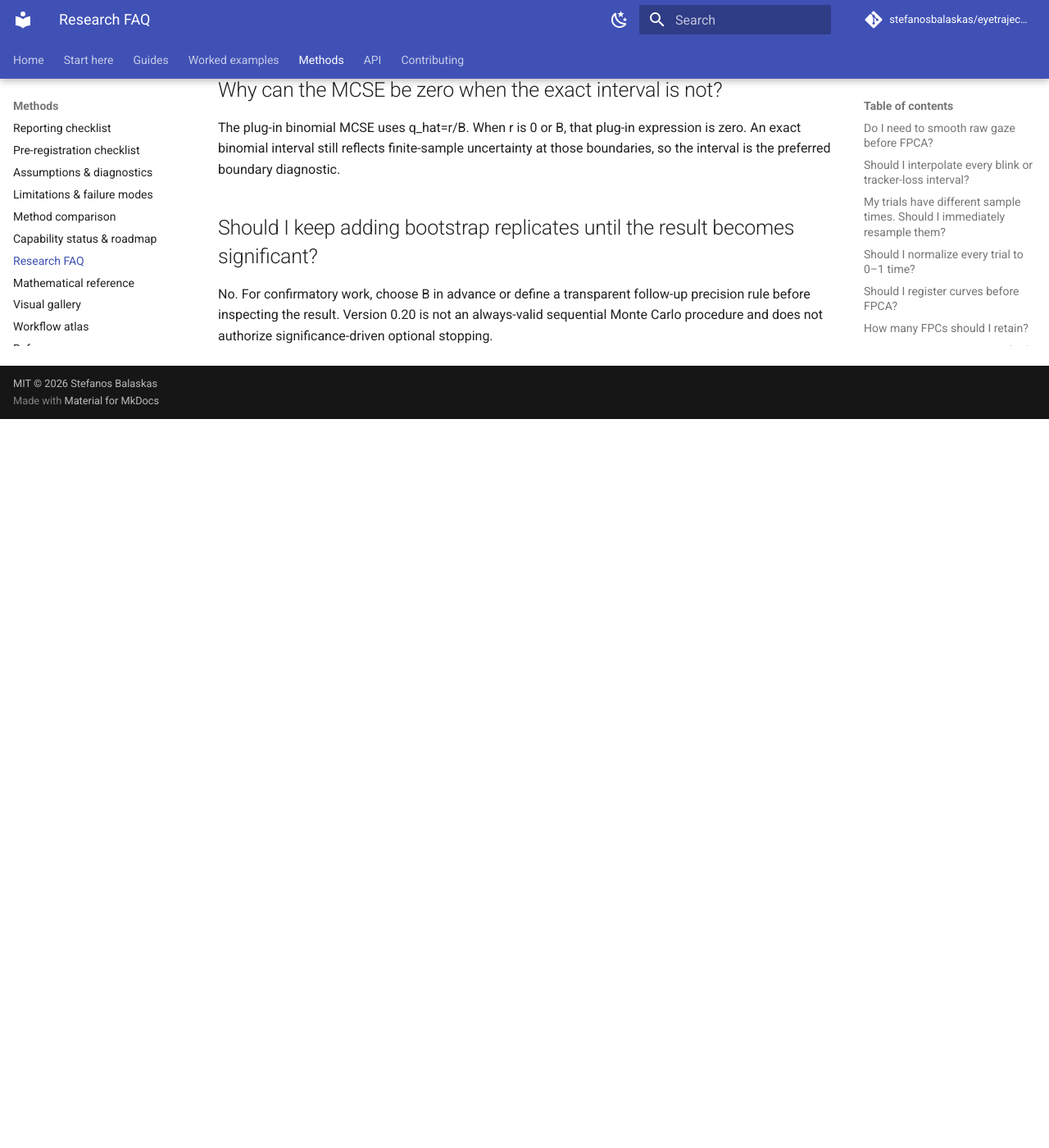
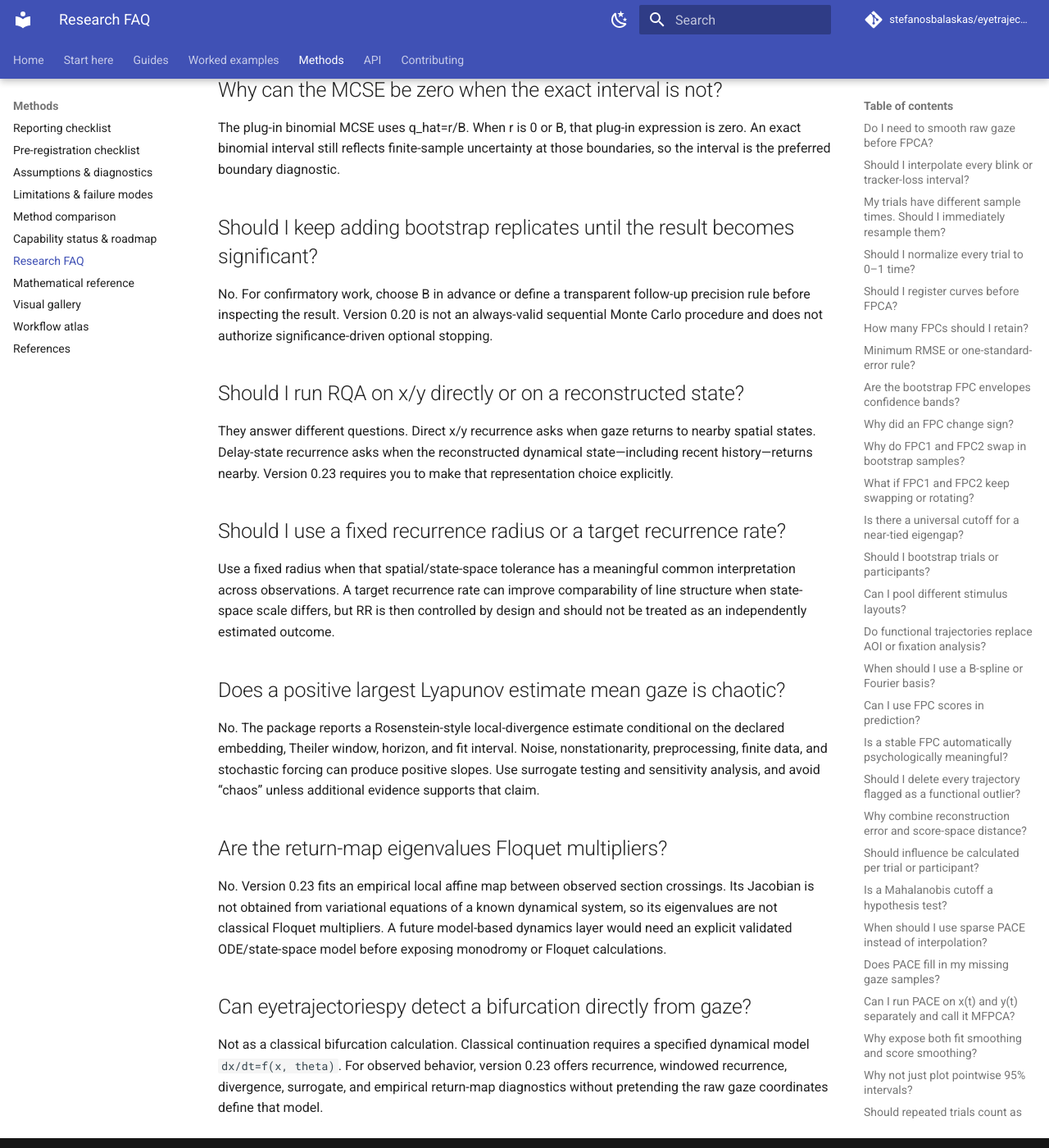
Before and after one commit to stefanosbalaskas/eyetrajectoriespy, an MkDocs documentation site: the page built from docs/methods/faq.md, in a window 1280 px wide and 1400 px high, scrolled down 15790 px. Shown: the whole window at 82% size. Built offline with MkDocs 1.6.1 and Material for MkDocs 9.7.7, drawn with Linux system fonts in a browser that asks for light colours; comment, search, counter and statistics services are not loaded; before the commit the page ends 16301 px from its top, so only the background shows below that.

Commit message:
Add nonlinear dynamics FAQ

```diff
--- a/docs/methods/faq.md
+++ b/docs/methods/faq.md
@@ -410,3 +410,23 @@ The plug-in binomial MCSE uses q_hat=r/B. When r is 0 or B, that plug-in express
 ## Should I keep adding bootstrap replicates until the result becomes significant?
 
 No. For confirmatory work, choose B in advance or define a transparent follow-up precision rule before inspecting the result. Version 0.20 is not an always-valid sequential Monte Carlo procedure and does not authorize significance-driven optional stopping.
+
+## Should I run RQA on x/y directly or on a reconstructed state?
+
+They answer different questions. Direct x/y recurrence asks when gaze returns to nearby spatial states. Delay-state recurrence asks when the reconstructed dynamical state—including recent history—returns nearby. Version 0.23 requires you to make that representation choice explicitly.
+
+## Should I use a fixed recurrence radius or a target recurrence rate?
+
+Use a fixed radius when that spatial/state-space tolerance has a meaningful common interpretation across observations. A target recurrence rate can improve comparability of line structure when state-space scale differs, but RR is then controlled by design and should not be treated as an independently estimated outcome.
+
+## Does a positive largest Lyapunov estimate mean gaze is chaotic?
+
+No. The package reports a Rosenstein-style local-divergence estimate conditional on the declared embedding, Theiler window, horizon, and fit interval. Noise, nonstationarity, preprocessing, finite data, and stochastic forcing can produce positive slopes. Use surrogate testing and sensitivity analysis, and avoid “chaos” unless additional evidence supports that claim.
+
+## Are the return-map eigenvalues Floquet multipliers?
+
+No. Version 0.23 fits an empirical local affine map between observed section crossings. Its Jacobian is not obtained from variational equations of a known dynamical system, so its eigenvalues are not classical Floquet multipliers. A future model-based dynamics layer would need an explicit validated ODE/state-space model before exposing monodromy or Floquet calculations.
+
+## Can eyetrajectoriespy detect a bifurcation directly from gaze?
+
+Not as a classical bifurcation calculation. Classical continuation requires a specified dynamical model `dx/dt=f(x, theta)`. For observed behavior, version 0.23 offers recurrence, windowed recurrence, divergence, surrogate, and empirical return-map diagnostics without pretending the raw gaze coordinates define that model.
```
